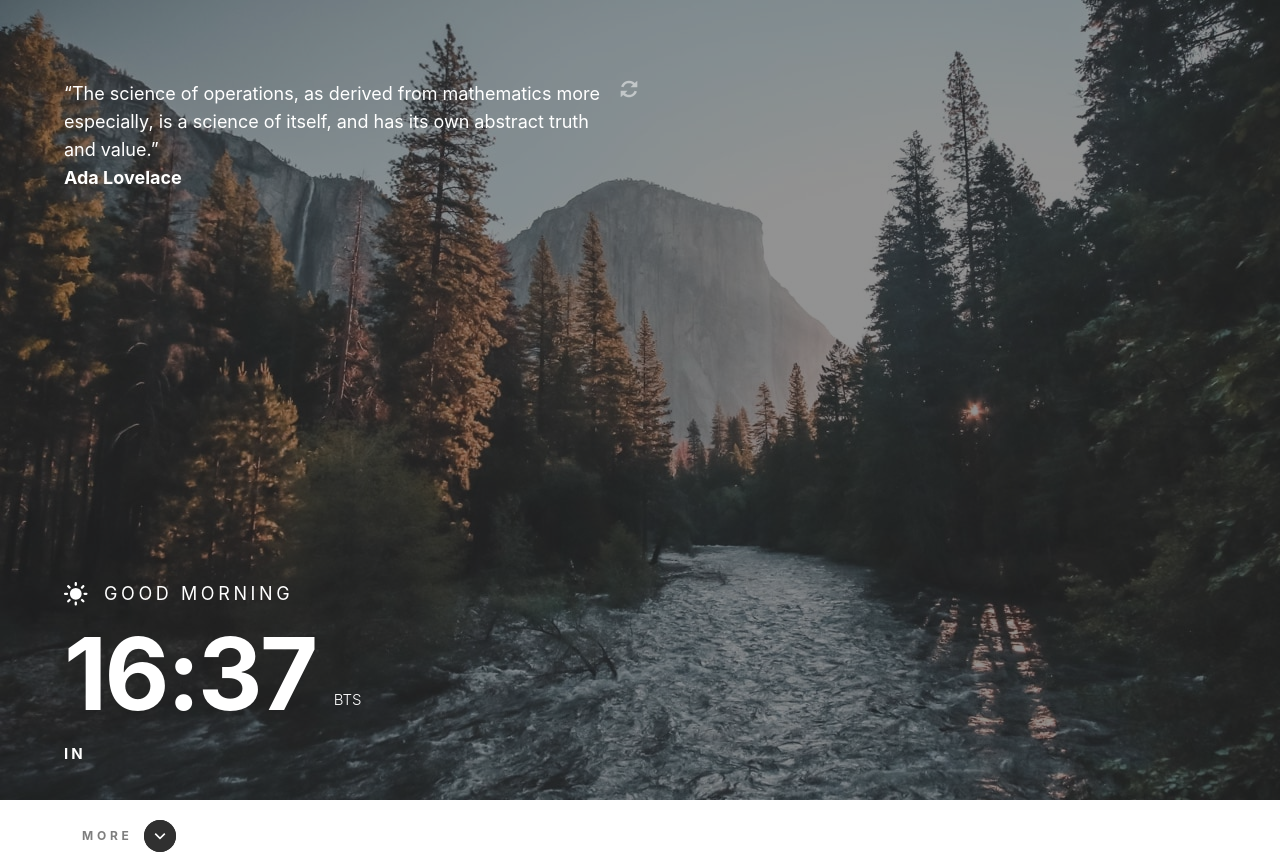
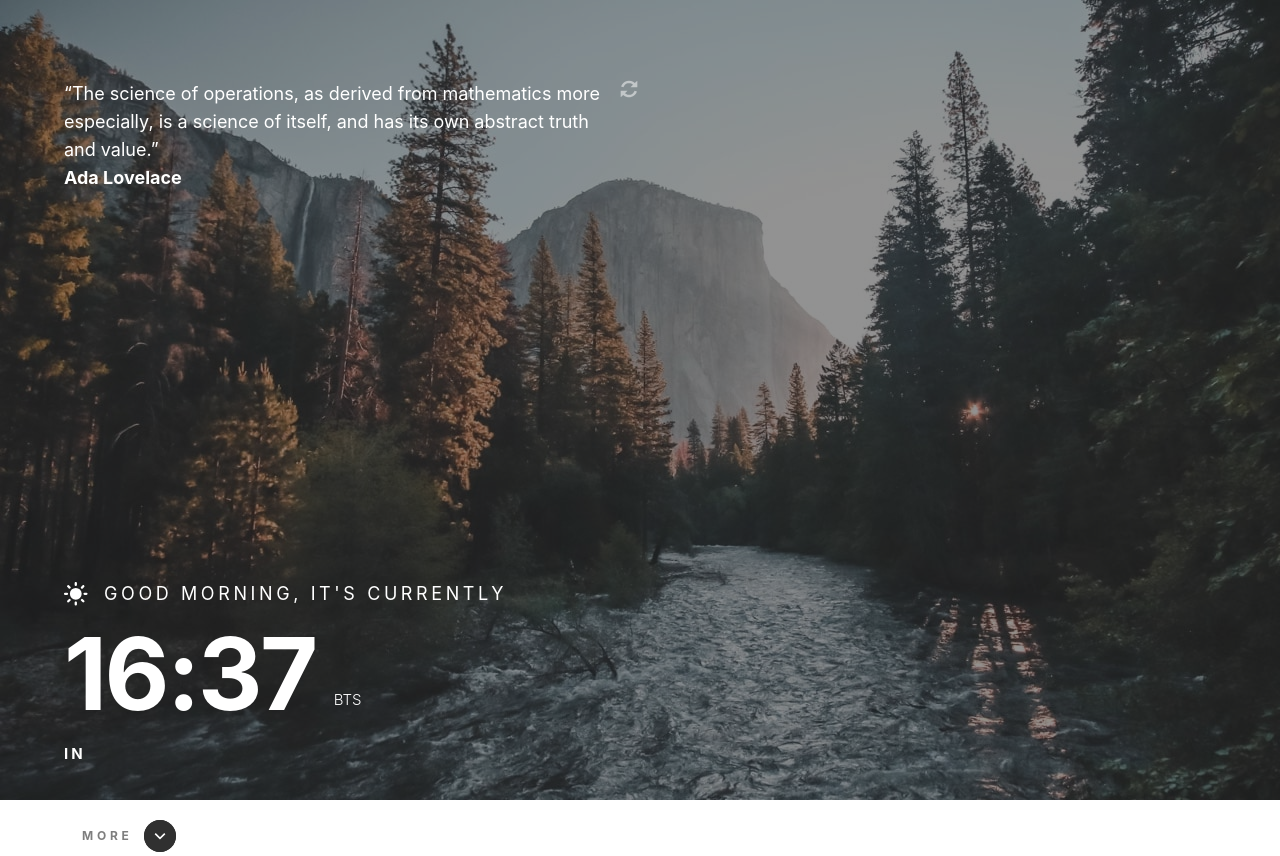
Before and after one commit to Beka-Merebashvili/clock-app, a React (Vite) app: page / in a window 1280 px wide. Built offline with nearby package versions, Linux system fonts and the light colour scheme; no server answers.

Commit message:
finish chalange

```diff
--- a/src/components/Clock.tsx
+++ b/src/components/Clock.tsx
@@ -127,6 +127,7 @@ const StyledContainer = styled.div<{isDark:boolean , additional:boolean}> `
   }
   .refresh img {
     object-fit: none;
+    cursor: pointer;
   }
   .greetings{
     width: 200px;
@@ -134,6 +135,7 @@ const StyledContainer = styled.div<{isDark:boolean , additional:boolean}> `
     align-items: center;
     gap: 16px;
     margin-top: ${(props)=> !props.additional ? "227px" :  "0"}  ;
+    cursor: pointer;
   }
   .greetings p{
     font-weight: 400;
@@ -209,6 +211,7 @@ const StyledContainer = styled.div<{isDark:boolean , additional:boolean}> `
     width: 100%;
     transform: ${props => !props.additional && "rotate(180deg)" } ;
     transform-style: preserve-3d;
+    cursor: pointer;
   }
 
   @media only screen and (min-width: 768px){
@@ -220,7 +223,7 @@ const StyledContainer = styled.div<{isDark:boolean , additional:boolean}> `
     width: 540px;
   }
   .greetings{
-     width: 500px;
+     width: 446px;
      margin-top: ${(props)=> !props.additional ? "388px" :  "0"}
   }
   .greetings p{
@@ -228,7 +231,7 @@ const StyledContainer = styled.div<{isDark:boolean , additional:boolean}> `
     line-height: 28px;
     letter-spacing: 3.6px;
   }
-  span {
+  .greetings span {
     display: block;
   }
   }
```
